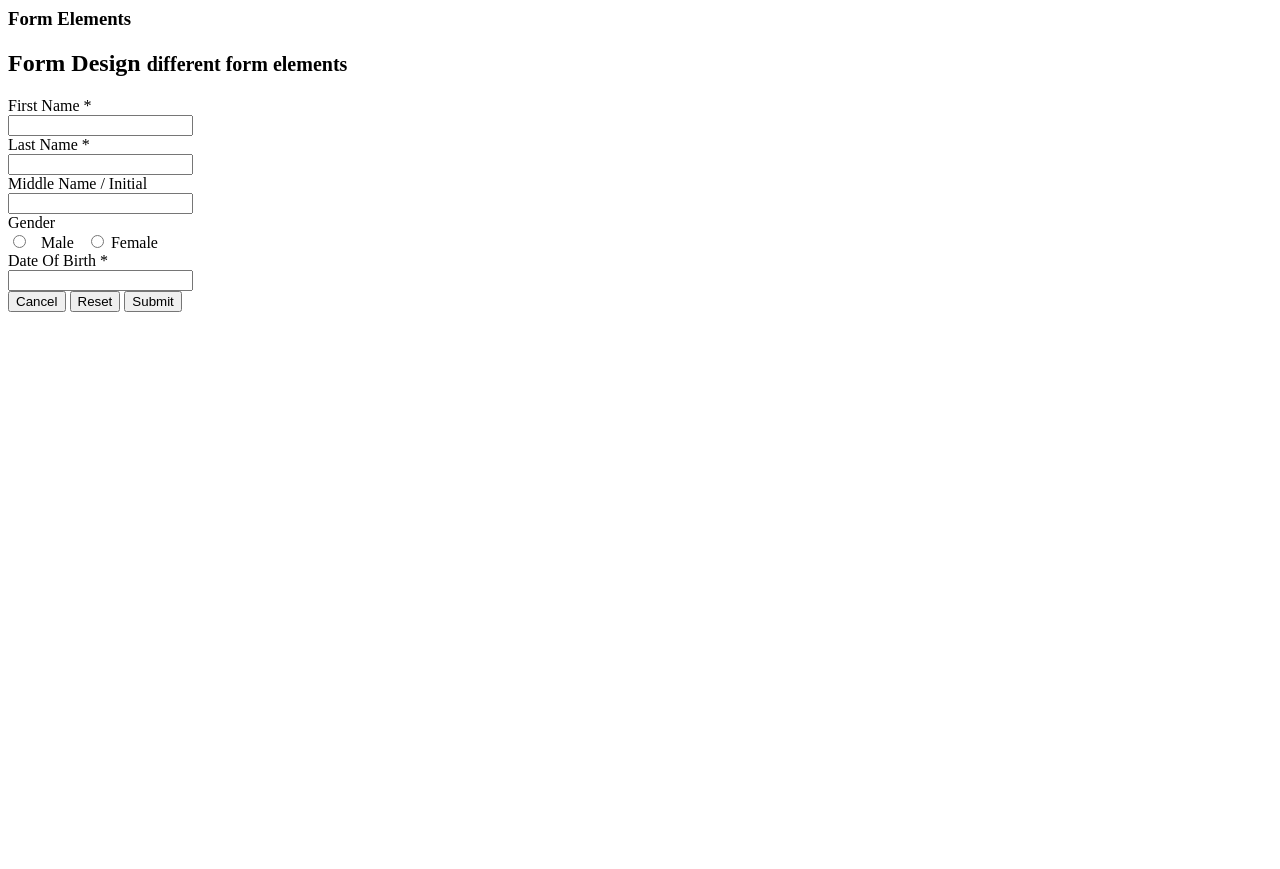
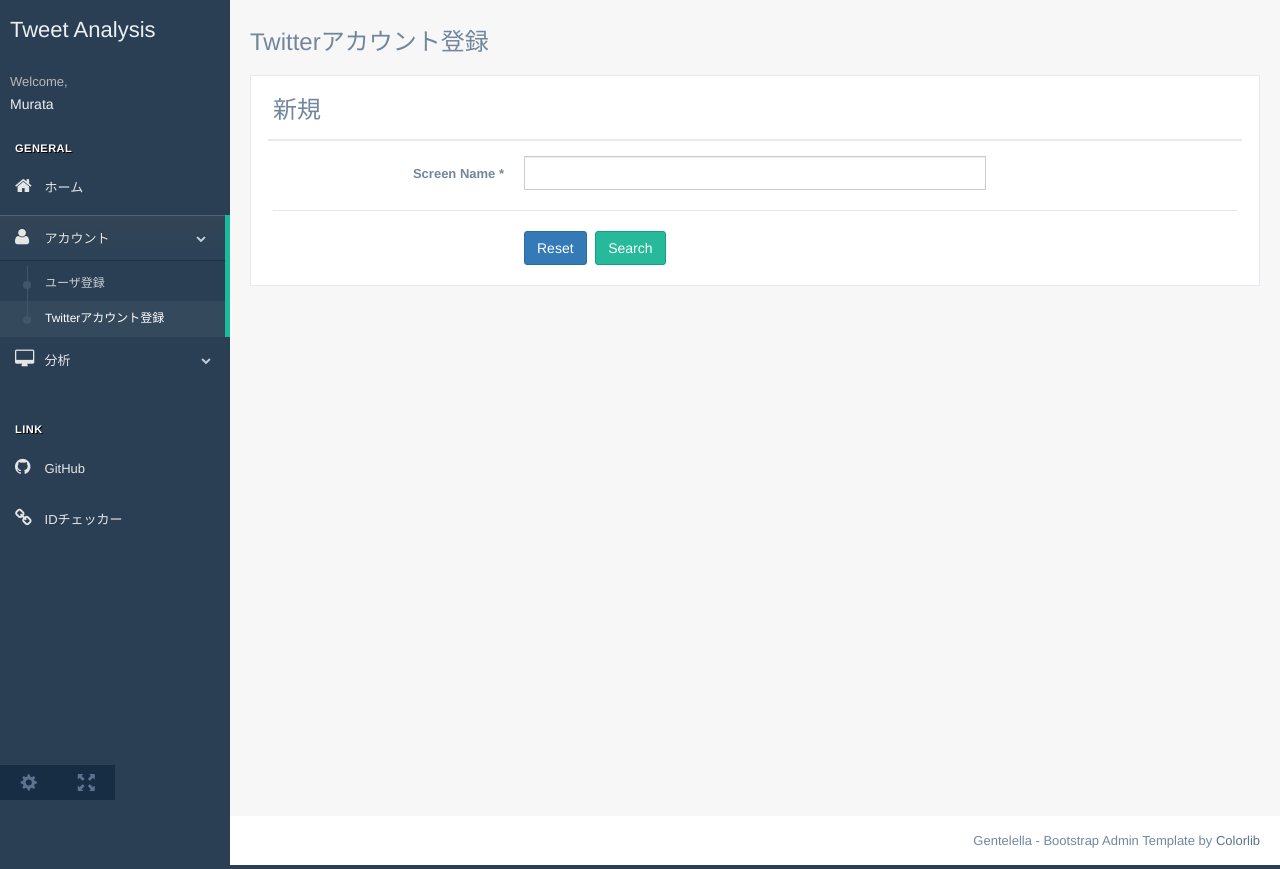
Before and after one commit to k-murata08/tweet_analysis_app, a Django app: a page that uses accounts/templates/account_form.html in a window 1280 px wide. Before the commit the page ends 312 px from the top, so only its background shows below. Run offline with Django 3.2, Linux system fonts and the light colour scheme; some libraries are stand-ins or nearby versions.

Commit message:
Fix account form

```diff
--- a/accounts/templates/account_form.html
+++ b/accounts/templates/account_form.html
@@ -1,73 +1,36 @@
+{% extends "base.html" %}
+
 {% block content %}
 <div class="page-title">
     <div class="title_left">
-        <h3>Form Elements</h3>
+        <h3>Twitterアカウント登録</h3>
     </div>
-    <div class="title_right"></div>
 </div>
-<div class="clearfix"></div>
 <div class="row">
     <div class="col-md-12 col-sm-12 col-xs-12">
         <div class="x_panel">
             <div class="x_title">
-                    <h2>Form Design <small>different form elements</small></h2>
+                <h3>新規</h3>
             </div>
             <div class="x_content">
                 <form id="demo-form2" data-parsley-validate class="form-horizontal form-label-left">
                     <div class="form-group">
-                            <label class="control-label col-md-3 col-sm-3 col-xs-12" for="first-name">First Name <span class="required">*</span>
-                            </label>
-                            <div class="col-md-6 col-sm-6 col-xs-12">
-                                <input type="text" id="first-name" required="required" class="form-control col-md-7 col-xs-12">
-                            </div>
-                        </div>
-                        <div class="form-group">
-                            <label class="control-label col-md-3 col-sm-3 col-xs-12" for="last-name">Last Name <span class="required">*</span>
+                        <label class="control-label col-md-3 col-sm-3 col-xs-12" for="last-name">Screen Name <span class="required">*</span>
                         </label>
                         <div class="col-md-6 col-sm-6 col-xs-12">
                             <input type="text" id="last-name" name="last-name" required="required" class="form-control col-md-7 col-xs-12">
                         </div>
                     </div>
-                        <div class="form-group">
-                            <label for="middle-name" class="control-label col-md-3 col-sm-3 col-xs-12">Middle Name / Initial</label>
-                            <div class="col-md-6 col-sm-6 col-xs-12">
-                                <input id="middle-name" class="form-control col-md-7 col-xs-12" type="text" name="middle-name">
-                            </div>
-                        </div>
-                        <div class="form-group">
-                            <label class="control-label col-md-3 col-sm-3 col-xs-12">Gender</label>
-                            <div class="col-md-6 col-sm-6 col-xs-12">
-                                <div id="gender" class="btn-group" data-toggle="buttons">
-                                    <label class="btn btn-default" data-toggle-class="btn-primary" data-toggle-passive-class="btn-default">
-                                        <input type="radio" name="gender" value="male"> &nbsp; Male &nbsp;
-                                    </label>
-                                    <label class="btn btn-primary" data-toggle-class="btn-primary" data-toggle-passive-class="btn-default">
-                                        <input type="radio" name="gender" value="female"> Female
-                                    </label>
-                                </div>
-                            </div>
-                        </div>
-                        <div class="form-group">
-                            <label class="control-label col-md-3 col-sm-3 col-xs-12">Date Of Birth <span class="required">*</span>
-                            </label>
-                            <div class="col-md-6 col-sm-6 col-xs-12">
-                                <input id="birthday" class="date-picker form-control col-md-7 col-xs-12" required="required" type="text">
-                            </div>
-                        </div>
                     <div class="ln_solid"></div>
                     <div class="form-group">
                         <div class="col-md-6 col-sm-6 col-xs-12 col-md-offset-3">
-                                <button class="btn btn-primary" type="button">Cancel</button>
                             <button class="btn btn-primary" type="reset">Reset</button>
-                                <button type="submit" class="btn btn-success">Submit</button>
+                            <button type="submit" class="btn btn-success">Search</button>
                         </div>
                     </div>
-
                 </form>
             </div>
         </div>
     </div>
 </div>
-    </div>
-</div>
 {% endblock %}
```
Lines whose indentation alone changed are shown as unchanged.
